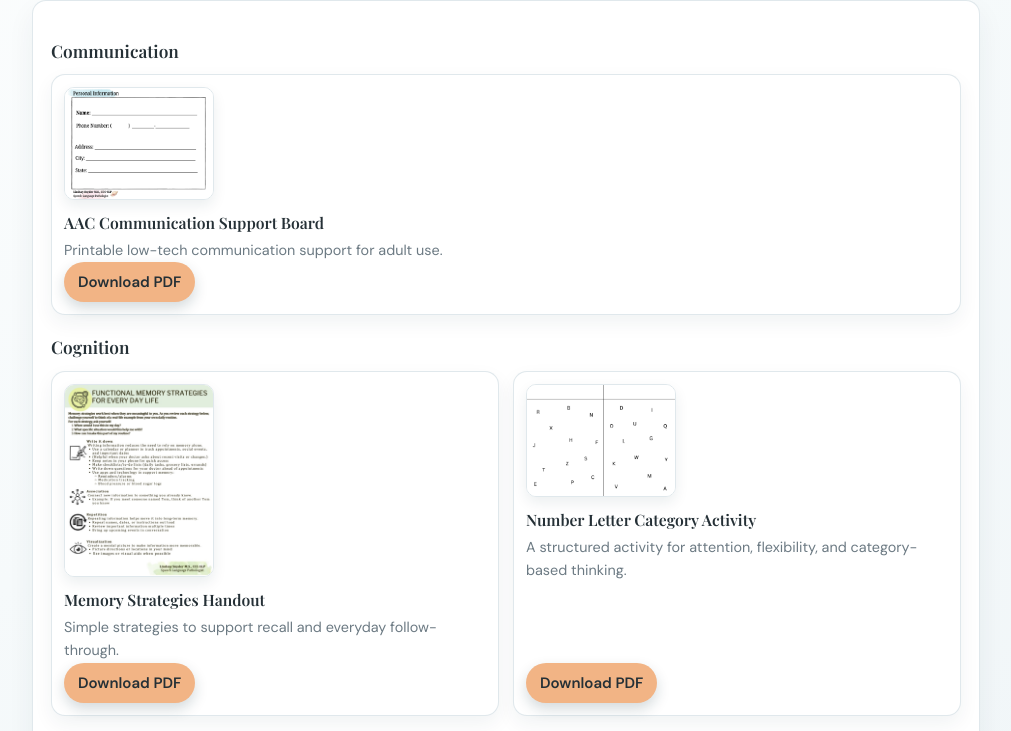
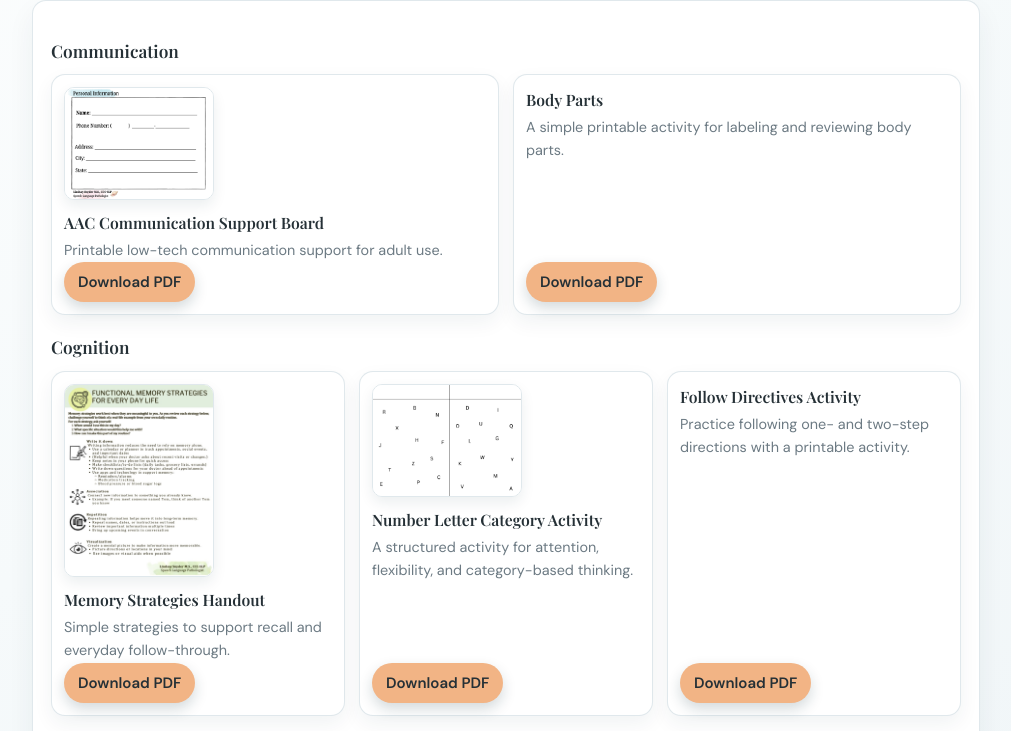
Before and after one commit to clawdiasny/lindsay-snyder-site, a website: page free-downloads.html in a window 1280 px wide. Shown: the part 702-1433 px from the top of the page, without its empty margins (134-1145 px from the left). Drawn offline with nearby package versions, Linux system fonts and the light colour scheme.

Commit message:
Add new free downloads

```diff
--- a/free-downloads.html
+++ b/free-downloads.html
@@ -342,6 +342,11 @@
               <p style="margin: 0; color: var(--muted); font-size: 0.9rem;">Printable low-tech communication support for adult use.</p>
               <a class="download-link" href="downloads/ls-aac-no-info.pdf" download>Download PDF</a>
             </div>
+            <div class="download-item">
+              <strong>Body Parts</strong>
+              <p style="margin: 0; color: var(--muted); font-size: 0.9rem;">A simple printable activity for labeling and reviewing body parts.</p>
+              <a class="download-link" href="downloads/Body Parts.pdf" download>Download PDF</a>
+            </div>
           </div>
         </div>
 
@@ -363,6 +368,11 @@
               <strong>Number Letter Category Activity</strong>
               <p style="margin: 0; color: var(--muted); font-size: 0.9rem;">A structured activity for attention, flexibility, and category-based thinking.</p>
               <a class="download-link" href="downloads/number-letter-category-activity.pdf" download>Download PDF</a>
+            </div>
+            <div class="download-item">
+              <strong>Follow Directives Activity</strong>
+              <p style="margin: 0; color: var(--muted); font-size: 0.9rem;">Practice following one- and two-step directions with a printable activity.</p>
+              <a class="download-link" href="downloads/Follow Directives Activity.pdf" download>Download PDF</a>
             </div>
           </div>
         </div>
```
Also changed, not shown: 2 other files.
